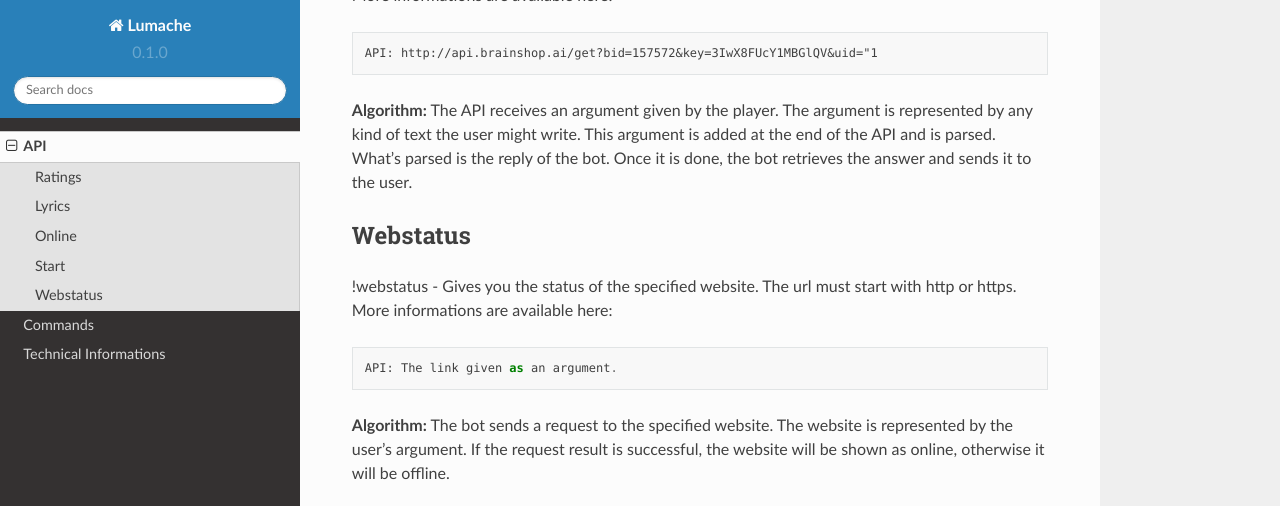
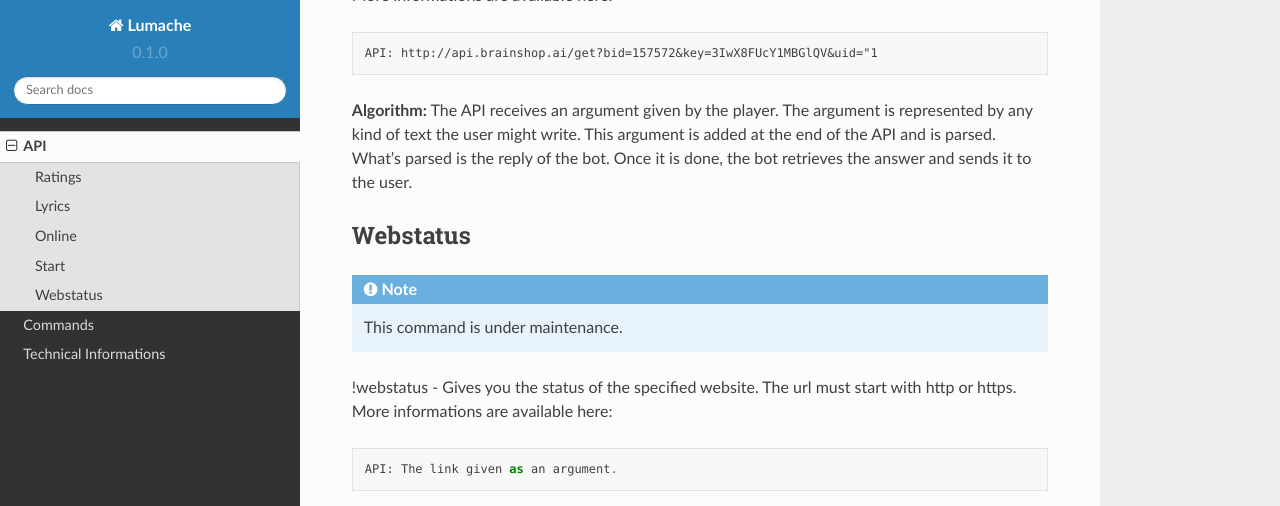
Before and after one commit to sabry134/Sparkles-wiki, a Sphinx documentation site: the page built from docs/source/api.rst, in a window 1280 px wide and 900 px high, scrolled down 1399 px, cut to the strip 0-506 px from the top of the window. Built offline with Sphinx 7.4.7 and the Read the Docs theme 2.0.0, drawn with Linux system fonts in a browser that asks for light colours.

Commit message:
Update api.rst

```diff
--- a/docs/source/api.rst
+++ b/docs/source/api.rst
@@ -52,6 +52,10 @@ Start
 Webstatus
 ---------
 
+.. note::
+
+   This command is under maintenance.
+
 !webstatus - Gives you the status of the specified website. The url must start with http or https. More informations are available here::
 
    API: The link given as an argument.
```
